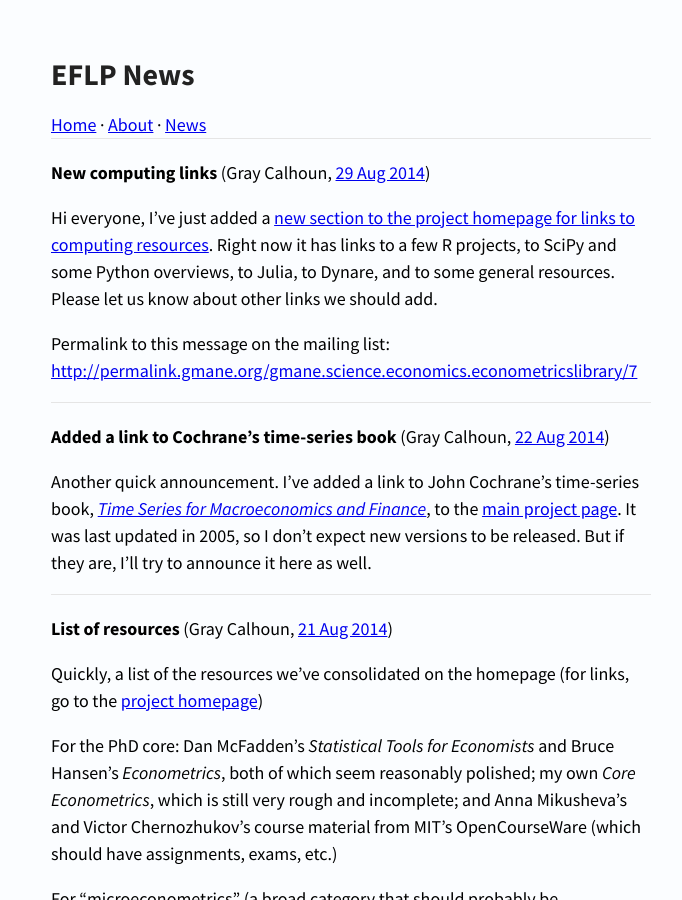
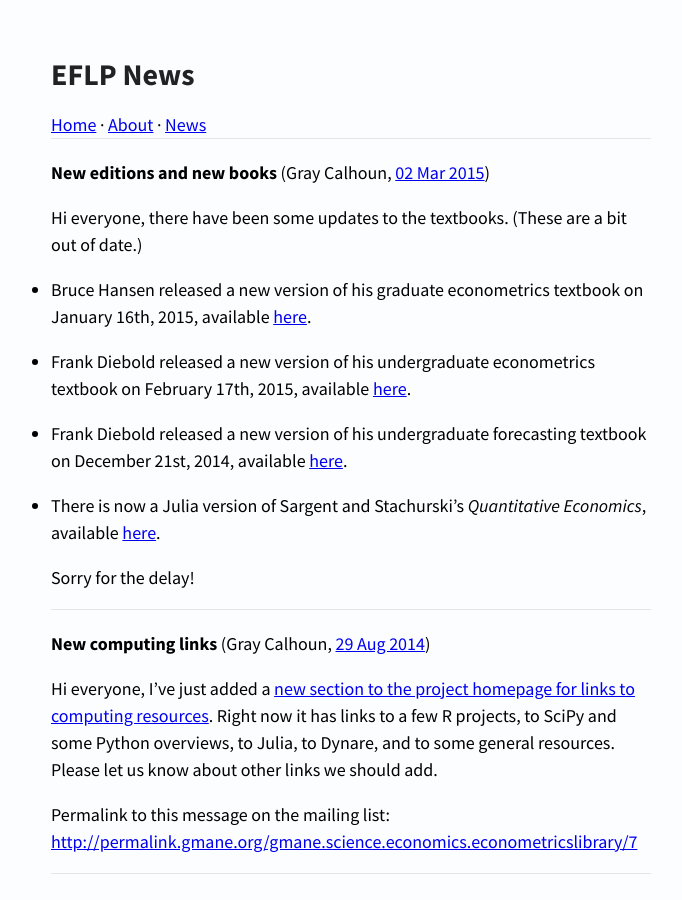
Before and after one commit to EconometricsLibrary/EconometricsLibrary.github.io, a Jekyll site: the page built from news/index.md, in a window 1280 px wide and 900 px high. Shown: the whole window, without its empty margins (7-689 px from the left). Built offline with Jekyll 4.4.1, drawn with Linux system fonts in a browser that asks for light colours; Markdown is read by kramdown in place of the engine named in the settings.

Commit message:
Update webpage with new editions

```diff
--- /dev/null
+++ b/news/_posts/2015-03-02-new-editions.md
@@ -0,0 +1,27 @@
+---
+layout: default
+title: New editions and new books
+author: Gray Calhoun
+---
+
+Hi everyone, there have been some updates to the textbooks. (These are
+a bit out of date.)
+
+* Bruce Hansen released a new version of his graduate econometrics
+  textbook on January 16th, 2015, available [here][3].
+
+* Frank Diebold released a new version of his undergraduate
+  econometrics textbook on February 17th, 2015, available [here][1].
+
+* Frank Diebold released a new version of his undergraduate
+  forecasting textbook on December 21st, 2014, available [here][2].
+
+* There is now a Julia version of Sargent and Stachurski’s
+  *Quantitative Economics*, available [here][4].
+
+Sorry for the delay!
+
+[1]: http://www.ssc.upenn.edu/~fdiebold/Teaching104/Econometrics.pdf
+[2]: http://www.ssc.upenn.edu/~fdiebold/Teaching221/Forecasting.pdf
+[3]: http://www.ssc.wisc.edu/~bhansen/econometrics/
+[4]: http://quant-econ.net/jl/index.html
```
Also changed, not shown: index.md (+22 -5 lines), 2 other files.
